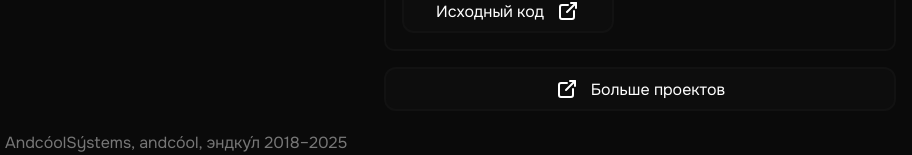
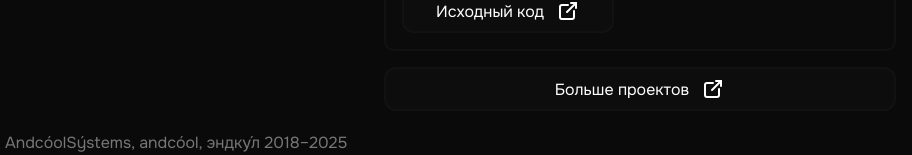
Before and after one commit to Andcool-Systems/andcool-site-v3, a Next.js app: page / in a window 1280 px wide. Shown: the part 7611-7766 px from the top of the page, without its empty margins (0-912 px from the left). Built offline with nearby package versions, Linux system fonts and the light colour scheme; no server answers; a web font is replaced by a local one.

Commit message:
feat[projects]: Changed more projects elements direction

```diff
--- a/app/client.tsx
+++ b/app/client.tsx
@@ -467,8 +467,8 @@ export default function Home(props: {
                         className={`${styles_pr.button} ${styles.single}`}
                         style={{ borderWidth: '2px', justifyContent: 'center' }}
                     >
+                        <p style={{ fontFamily: 'inherit' }}>Больше проектов</p>
                         <IconExternalLink />
-                        <p style={{ fontFamily: 'inherit' }}>Больше проектов</p>
                     </div>
                 </Link>
             </div>
```
